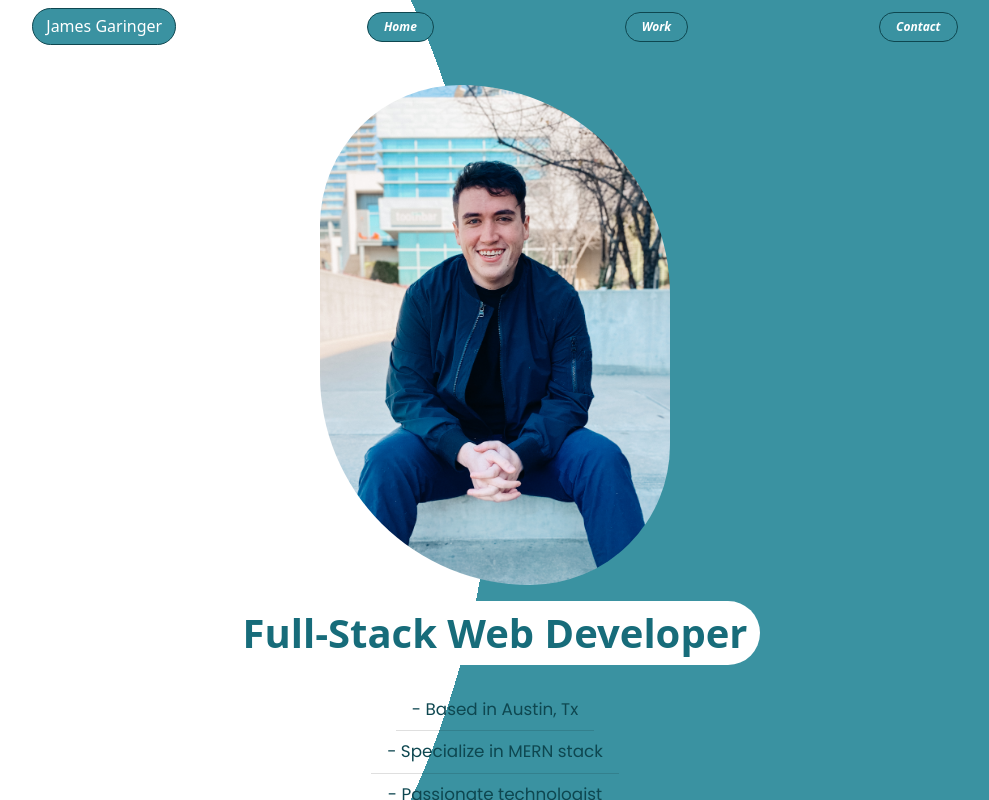
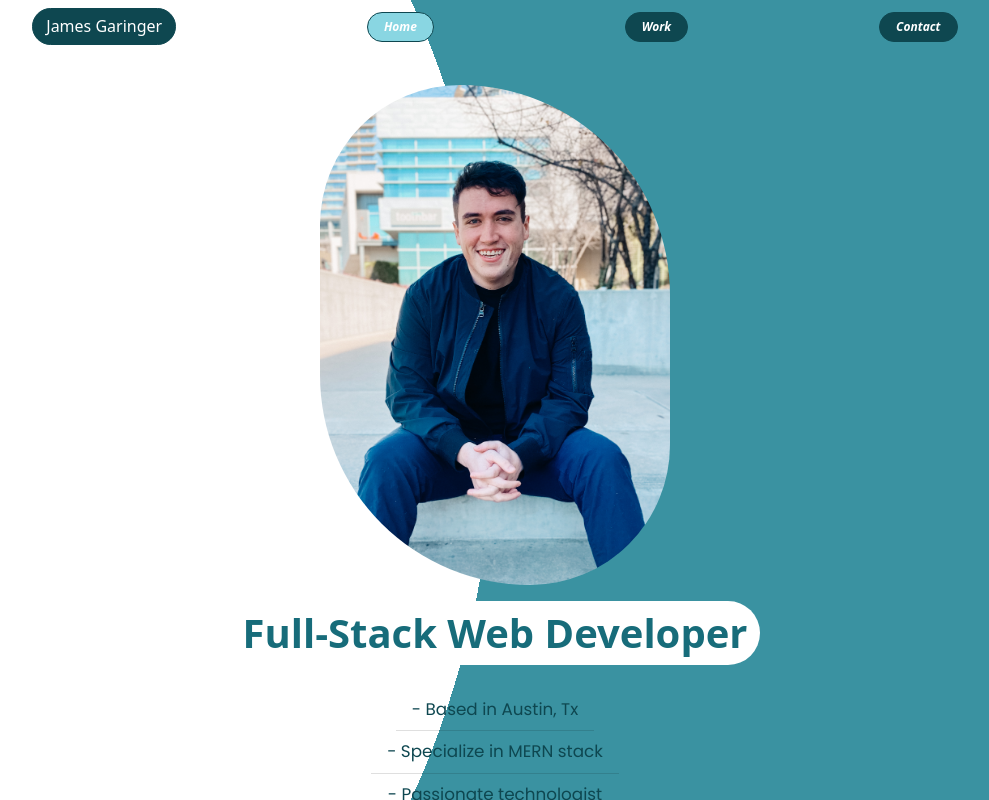
Before and after one commit to originator1/ReactPortfolio, a React (Create React App) app: page / in a window 1280 px wide. Shown: the top 800 px of the page, without its empty margins (145-1134 px from the left). Built offline with nearby package versions, Linux system fonts and the light colour scheme; a web font is replaced by a local one.

Commit message:
changing navbar active bg color, updating readme

```diff
--- a/src/components/navTabs/NavTabs.css
+++ b/src/components/navTabs/NavTabs.css
@@ -6,7 +6,7 @@
 .linkBox > * {
   border-radius: 50px;
   border: solid 1px rgb(14, 71, 80);
-  background-color: rgb(58, 146, 161);
+  background-color: rgb(14, 71, 80);
   /* background-color:rgb(233, 233, 233); */
   /* padding: .5em; */
   margin: 0px;
@@ -35,6 +35,9 @@ a.nav-link {
   margin-right: 0px;
 }
 
+a.nav-link.active {
+  background-color: rgb(137, 214, 226);
+}
 
 
 /* #icon {
--- a/src/components/pages/Portfolio/Portfolio.css
+++ b/src/components/pages/Portfolio/Portfolio.css
@@ -43,7 +43,7 @@
     text-align: center;
     text-decoration-color: none;
     display:block;
-    color: black;
+    color: rgb(14, 71, 80);
     font-weight: bold;
     background: white;
     border: solid 1px rgb(23, 108, 122);
@@ -82,7 +82,7 @@
     margin-right: 1.5vw;
     border-radius: 22px;
     margin-top: 3vh;
-    border: 3px solid rgb(23, 108, 122);
+    border: 3px solid rgb(14, 71, 80);
     box-shadow: 1em 1.3em 1.3em .2em black;
 }
 
```
Also changed, not shown: 1 other file (tests, documents, lock files or other folders).
